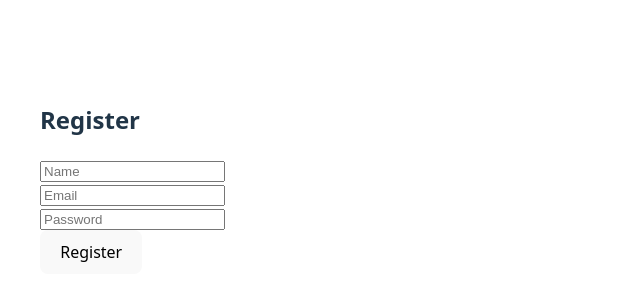
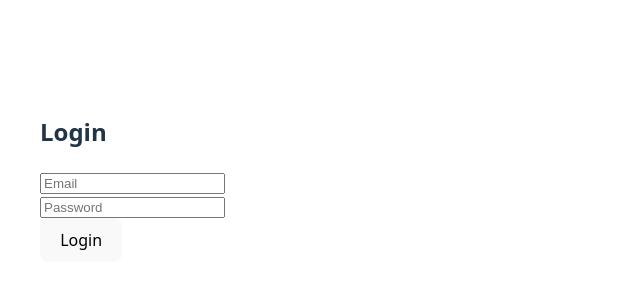
Before and after one commit to Kalpiekanayake/EcoConnect, a React app in the folder frontend/: page /login in a window 1280 px wide. Shown: the part 222-522 px from the top of the page, without its empty margins (0-640 px from the left). Built offline with nearby package versions, Linux system fonts and the light colour scheme; the HTML template or start-up script is replaced by a standard one.

Commit message:
Add login page and implement JWT token storage in frontend

```diff
--- a/frontend/src/App.jsx
+++ b/frontend/src/App.jsx
@@ -1,9 +1,9 @@
-import Register from "./pages/Register";
+import Login from "./pages/Login";
 
 function App() {
   return (
     <div>
-      <Register />
+      <Login />
     </div>
   );
 }
--- /dev/null
+++ b/frontend/src/pages/Login.jsx
@@ -0,0 +1,65 @@
+import { useState } from "react";
+import API from "../services/api";
+
+function Login() {
+  const [email, setEmail] = useState("");
+  const [password, setPassword] = useState("");
+  const [message, setMessage] = useState("");
+
+  const handleLogin = async (e) => {
+    e.preventDefault();
+
+    try {
+      const response = await API.post("/auth/login", {
+        username: email,  // FastAPI OAuth expects username field
+        password: password,
+      });
+
+      const token = response.data.access_token;
+
+      // Save token
+      localStorage.setItem("token", token);
+
+      setMessage("Login successful!");
+      console.log("Token:", token);
+
+    } catch (error) {
+      setMessage("Login failed!");
+      console.error(error);
+    }
+  };
+
+  return (
+    <div style={{ padding: "40px" }}>
+      <h2>Login</h2>
+
+      <form onSubmit={handleLogin}>
+        <div>
+          <input
+            type="email"
+            placeholder="Email"
+            value={email}
+            onChange={(e) => setEmail(e.target.value)}
+            required
+          />
+        </div>
+
+        <div>
+          <input
+            type="password"
+            placeholder="Password"
+            value={password}
+            onChange={(e) => setPassword(e.target.value)}
+            required
+          />
+        </div>
+
+        <button type="submit">Login</button>
+      </form>
+
+      {message && <p>{message}</p>}
+    </div>
+  );
+}
+
+export default Login;
```
